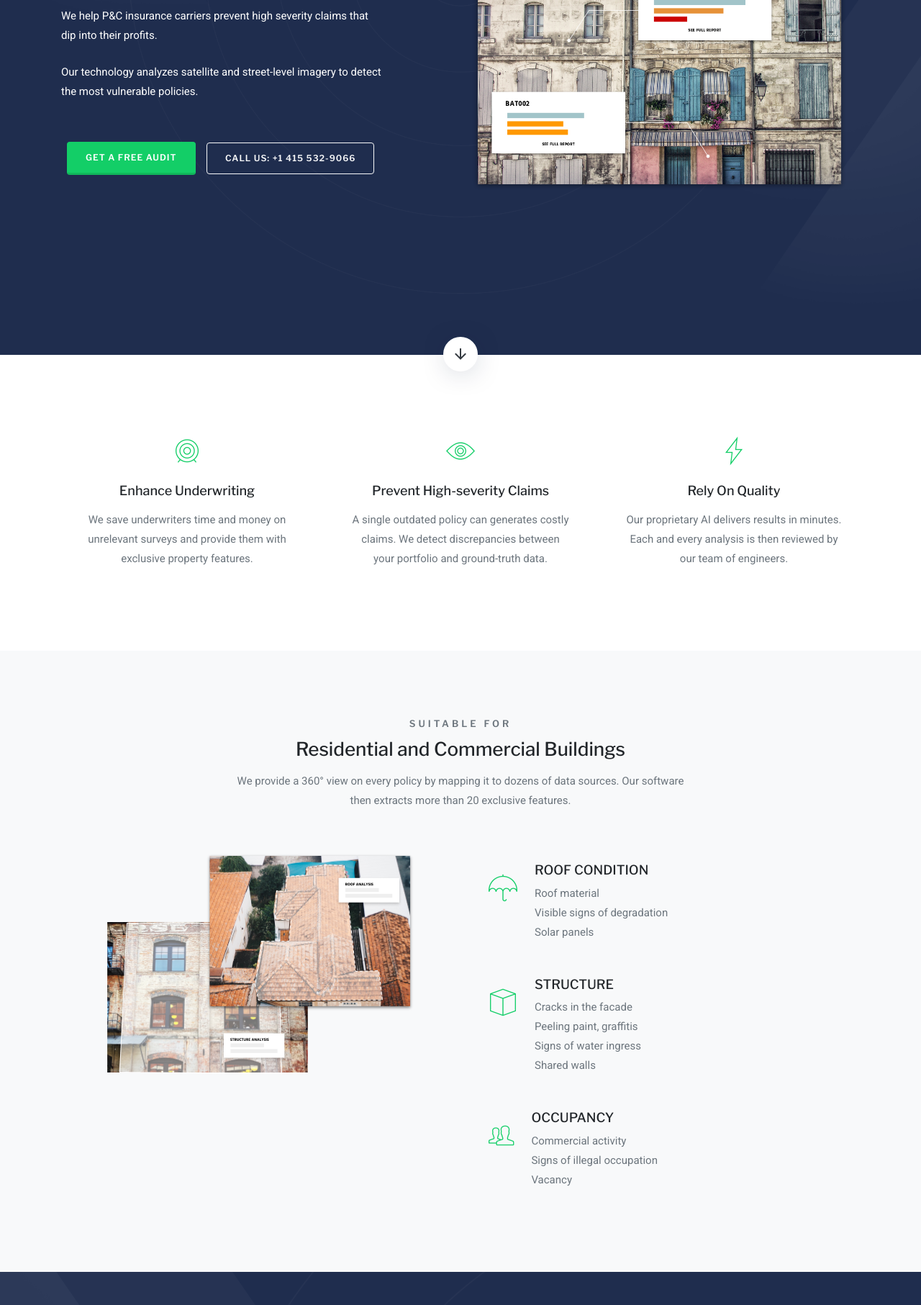
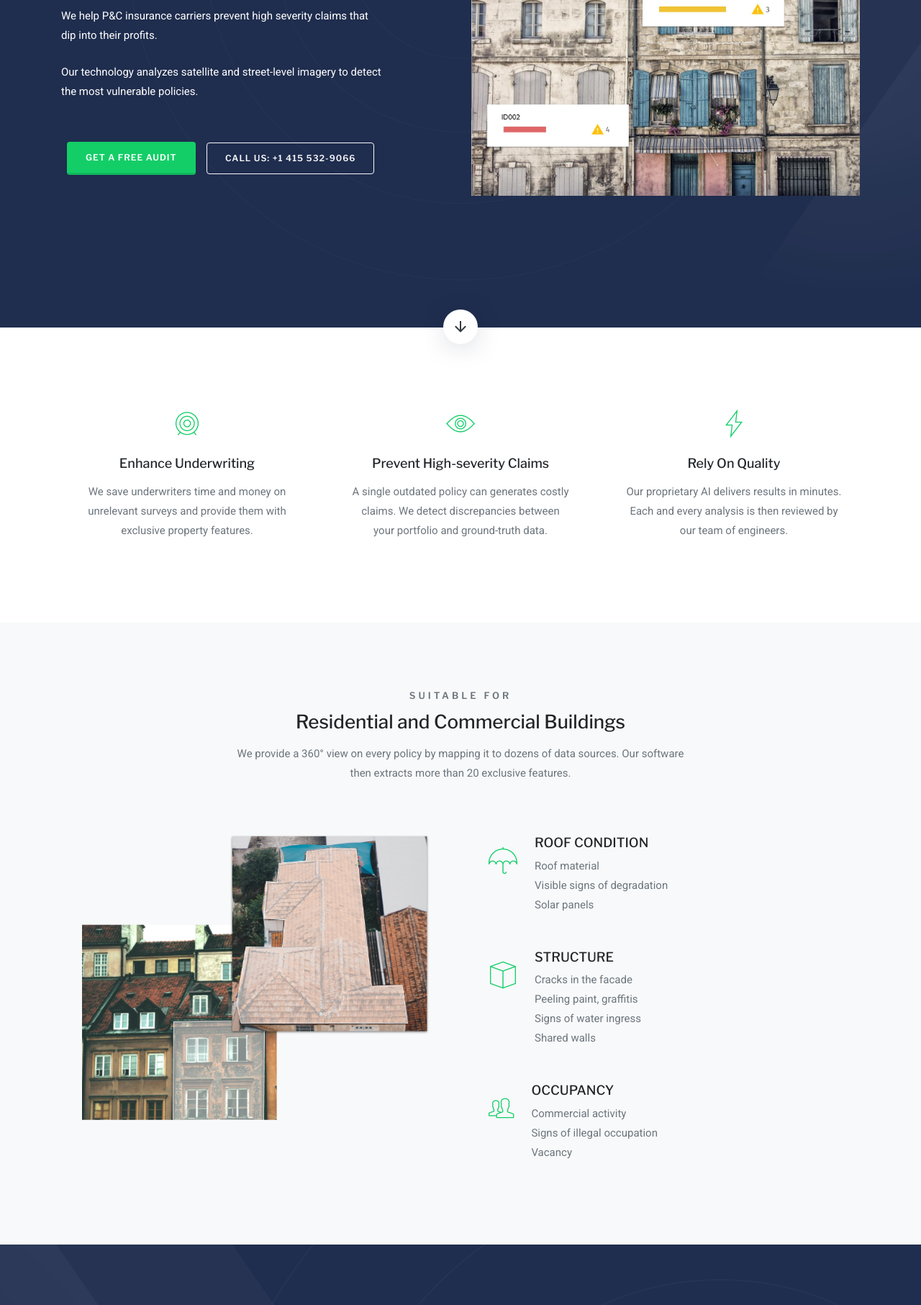
Before and after one commit to tzinifi/tzinifi.github.io, a plain HTML site: page index.html in a window 1280 px wide. Shown: the part 322-2135 px from the top of the page at 72% size. Drawn offline with nearby package versions, Linux system fonts and the light colour scheme; a script that the page names is missing; files whose address does not match are found by name.

Commit message:
changing images
changing images

```diff
--- a/index.html
+++ b/index.html
@@ -117,7 +117,7 @@
                             </div>
                             <div class="col-lg-6 offset-lg-1">
                                 <div class="software-home-img">
-                                    <img src="images/headerv1.png" alt="" class="img-fluid mx-auto d-block">
+                                    <img src="images/headerv2.jpg" alt="" class="img-fluid mx-auto d-block">
                                 </div>
                             </div>
                         </div>
@@ -193,7 +193,7 @@
                 <div class="row">
                     <div class="col-lg-6">
                         <div class="features-img">
-                            <img src="images/features/overviewv1f.png" alt="" class="img-fluid mx-auto d-block">
+                            <img src="images/features/overviewv3.png" alt="" class="img-fluid mx-auto d-block">
                         </div>
                     </div>
                     <div class="col-lg-6">
```
Also changed, not shown: images/features/overviewv2.png (added), images/features/overviewv3.png (added), images/headerv2.jpg (added).
